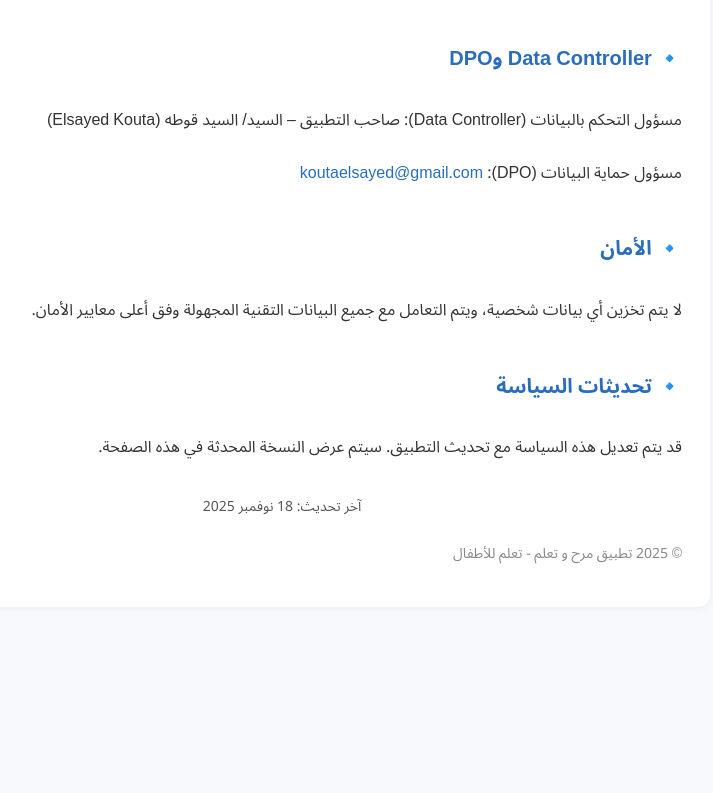
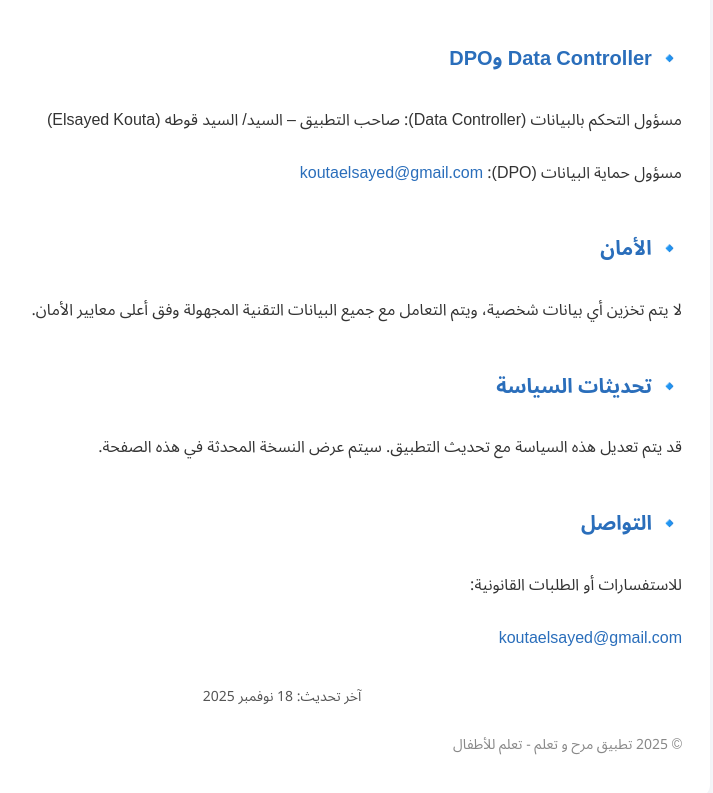
Before and after one commit to sayedkouta442/marah-wa-taallam-privacy, a plain HTML site: page index.html in a window 1280 px wide. Shown: the part 2313-3106 px from the top of the page, without its empty margins (358-1071 px from the left). Before the commit the page ends 2960 px from the top, so only its background shows below. Drawn offline with Linux system fonts and the light colour scheme.

Commit message:
Add contact information and update date in index.html

```diff
--- a/index.html
+++ b/index.html
@@ -128,8 +128,11 @@
     <h2>🔹 تحديثات السياسة</h2>
     <p>قد يتم تعديل هذه السياسة مع تحديث التطبيق. سيتم عرض النسخة المحدثة في هذه الصفحة.</p>
 
-    <div class="flex-grow"></div>
+    <h2>🔹 التواصل</h2>
+    <p>للاستفسارات أو الطلبات القانونية:</p>
+    <p><a href="mailto:koutaelsayed@gmail.com">koutaelsayed@gmail.com</a></p>
 
+    <!-- تاريخ آخر تحديث -->
     <p class="update-date">آخر تحديث: 18 نوفمبر 2025</p>
 
     <footer>
```
